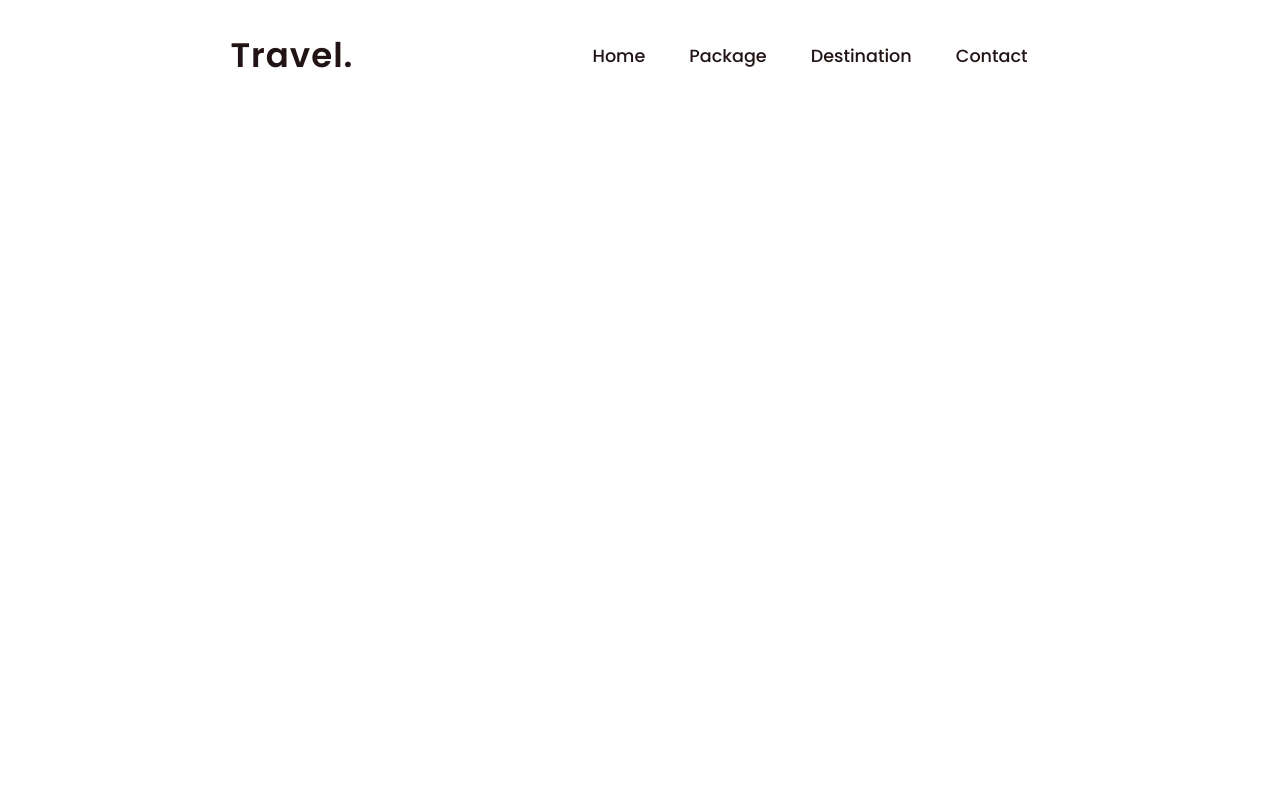
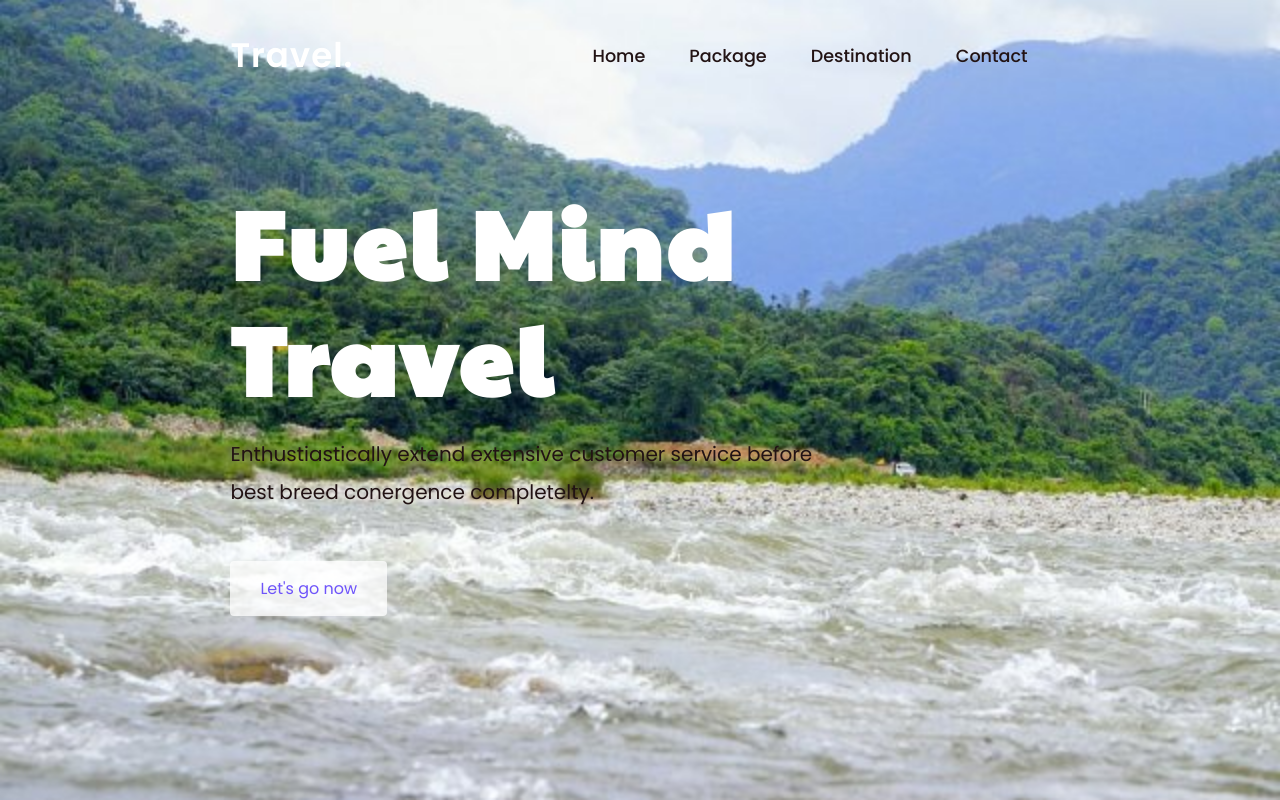
Before and after one commit to naeemtalukder/Travel-Website, a plain HTML site: page index.html in a window 1280 px wide. Drawn offline with nearby package versions, Linux system fonts and the light colour scheme.

Commit message:
Home Section Done

```diff
--- a/css/style.css
+++ b/css/style.css
@@ -13,7 +13,7 @@
     --text-color: #221314;
     --second-color: #5a7184;
     --main-color: #6e54fa;
-    --big-color: 6rem;
+    --big-font: 6rem;
     --h2-font: 3rem;
     --p-font: 1.1rem;
 }
@@ -41,7 +41,7 @@ header{
     font-size: 34px;
     font-weight: 600;
     letter-spacing: 1px;
-    color: var(--text-color);
+    color: var(--bg-color);
 }
 
 .navbar{
@@ -71,3 +71,46 @@ header{
     cursor: pointer;
     display: none;
 }
+
+section{
+    padding: 80px 18%;
+}
+.home{
+    position: relative;
+    width: 100%;
+    height: 100vh;
+    background: url(../img/b.jpeg);
+    background-size: cover;
+    background-position: center;
+    display: grid;
+    grid-template-columns: repeat(1, 1fr);
+    align-items: center;
+}
+.home-text h1{
+    font-size: var(--big-font);
+    line-height: 1.2;
+    color: var(--bg-color);
+    font-family: 'Paytone One', sans-serif;
+    letter-spacing: 4px;
+    margin-bottom: 20px;
+}
+.home-text p{
+    color: var(--text-color);
+    font-size: 20px;
+    line-height: 38px;
+    font-weight: 400;
+    margin-bottom: 50px;
+}
+.home-btn{
+    display: inline-block;
+    font-size: 16px;
+    padding: 15px 30px;
+    background: #ffffffbf;
+    color: var(--main-color);
+    border-radius: 4px;
+    transition: ease .40s;
+}
+.home-btn:hover{
+    background: var(--bg-color);
+    transform: scale(1.1);
+}
--- a/index.html
+++ b/index.html
@@ -34,6 +34,13 @@
     <!-- Header End -->
 
     <!-- Home Section  Start-->
+    <section class="home" id="home">
+        <div class="home-text">
+            <h1>Fuel Mind <br> Travel</h1>
+            <p>Enthustiastically extend extensive customer service before <br> best breed conergence completelty.</p>
+            <a href="#" class="home-btn">Let's go now</a>
+        </div>
+    </section>
     <!-- Home Section End -->
 
 
```
Also changed, not shown: img/b.jpeg (added), img/background.jpeg (added), img/background4.jpeg (added), img/brackground2.jpg (added), img/brackground3.jpg (added), 1 other file.
